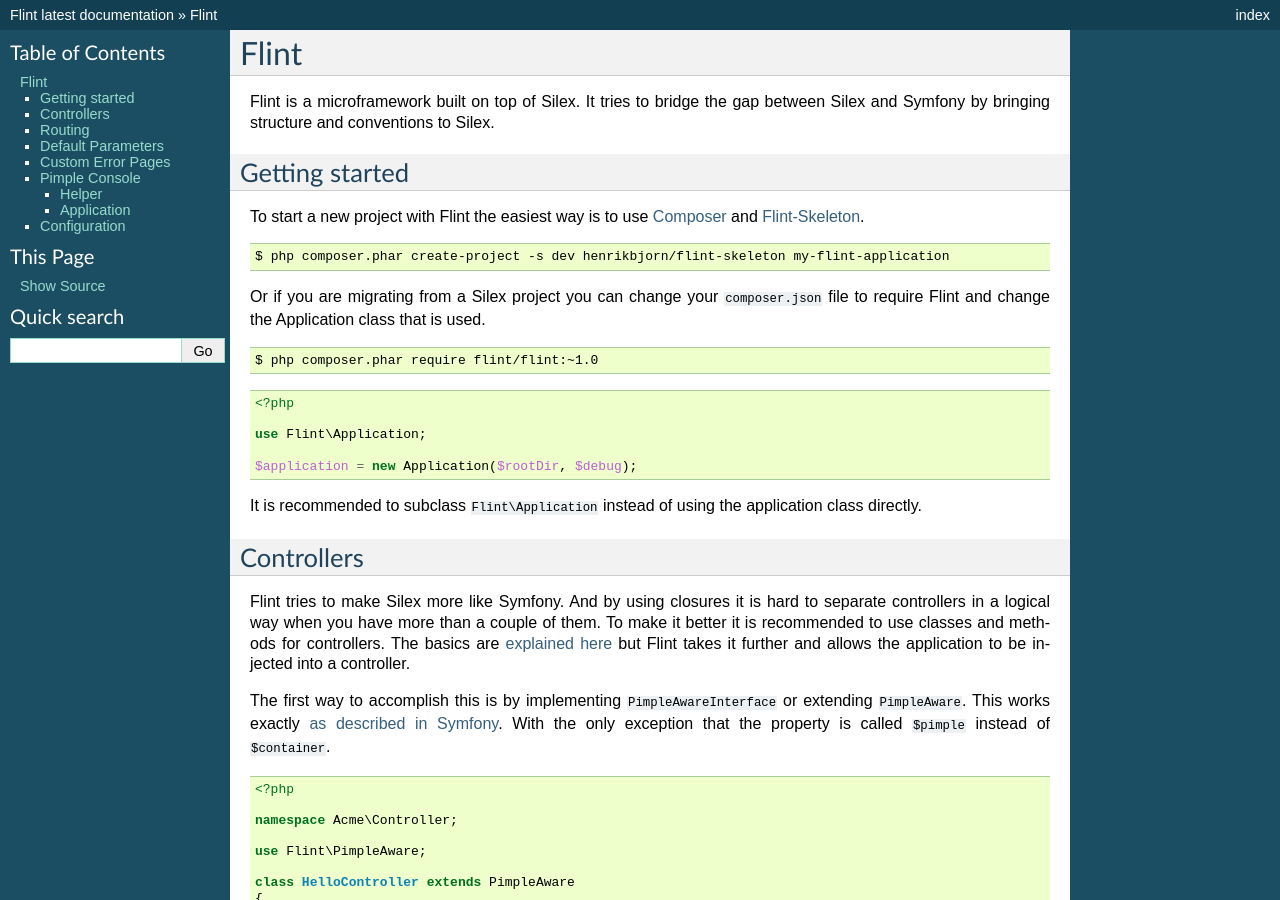
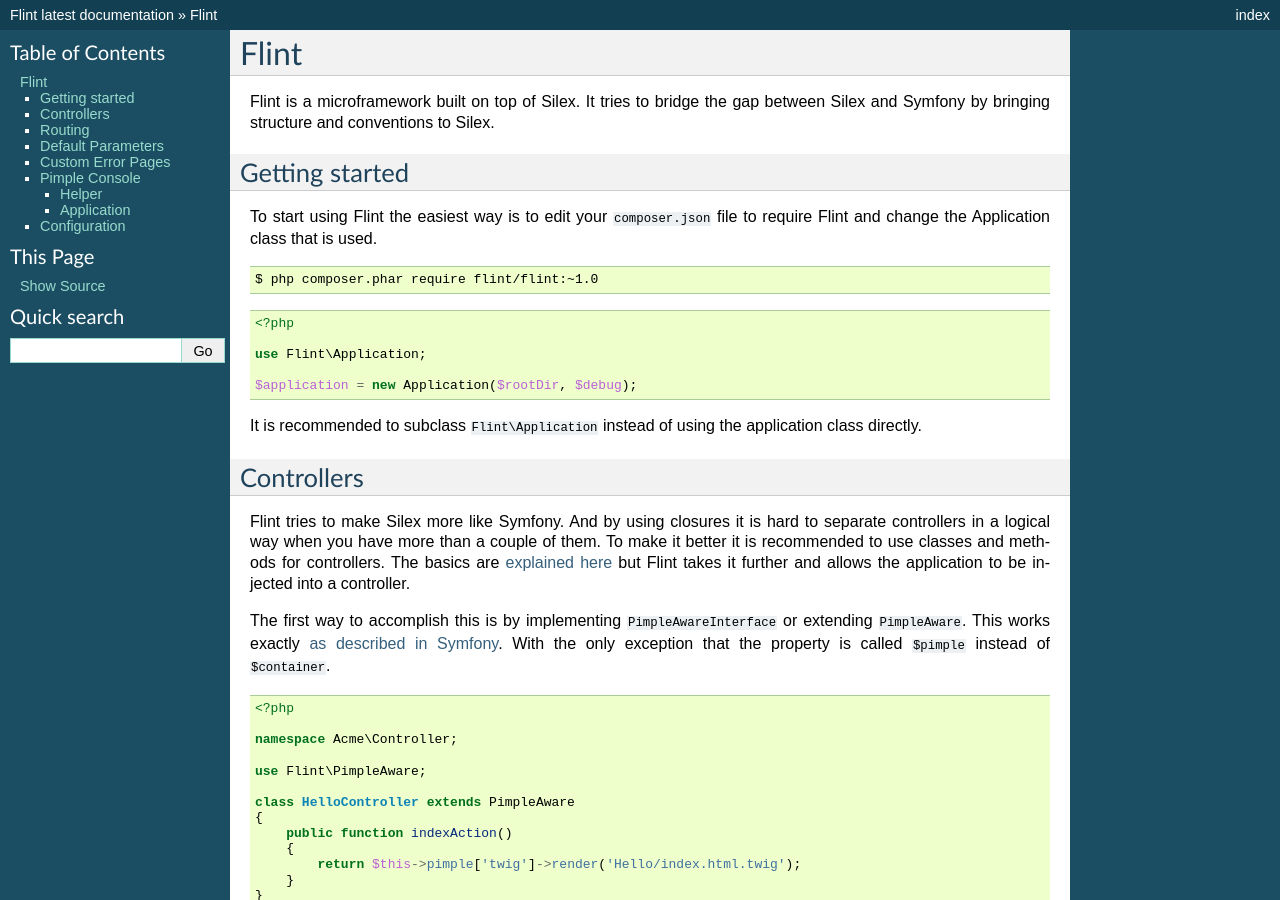
Before and after one commit to flint/flint, a Sphinx documentation site: the page built from doc/index.rst, in a window 1280 px wide and 900 px high. Built offline with Sphinx 7.4.7, drawn with Linux system fonts in a browser that asks for light colours.

Commit message:
Update index.rst

```diff
--- a/doc/index.rst
+++ b/doc/index.rst
@@ -7,15 +7,7 @@
 Getting started
 ---------------
 
-To start a new project with Flint the easiest way is to use
-`Composer <http://getcomposer.org>`__ and
-`Flint-Skeleton <http://github.com/henrikbjorn/flint-skeleton>`__.
-
-.. code-block:: bash
-
-    $ php composer.phar create-project -s dev henrikbjorn/flint-skeleton my-flint-application
-
-Or if you are migrating from a Silex project you can change your
+To start using Flint the easiest way is to edit your
 ``composer.json`` file to require Flint and change the Application class
 that is used.
 
```
